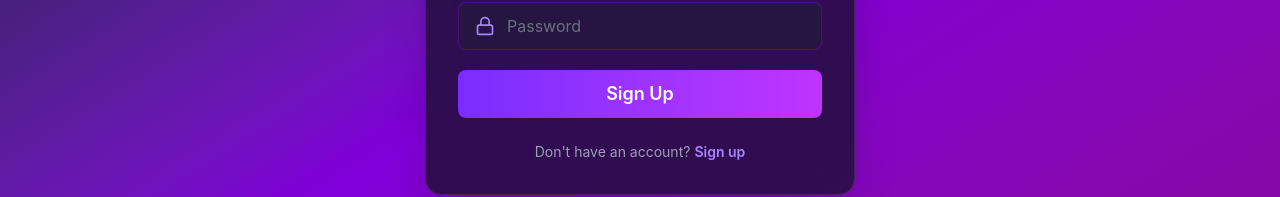
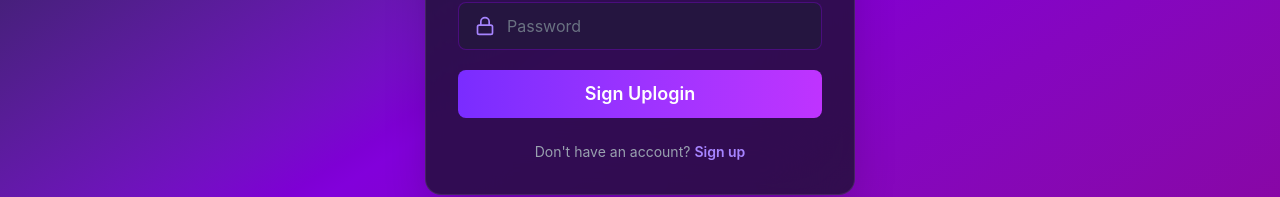
Before and after one commit to stKomendant/MindEnglish, a React (Vite) app in the folder web/: page /auth/login in a window 1280 px wide. Shown: the part 400-597 px from the top of the page. Built offline with nearby package versions, Linux system fonts and the light colour scheme; no server answers.

Commit message:
fix: loading from login and signUp

```diff
--- a/web/src/pages/Auth/Login/LoginPage.tsx
+++ b/web/src/pages/Auth/Login/LoginPage.tsx
@@ -61,6 +61,7 @@ const handleLogin = async(e: React.FormEvent) => {
 
         <button type="submit" className="mt-1 h-12 rounded-lg bg-linear-to-r from-[#7a2cff] to-[#bf33ff] text-lg font-semibold text-white transition hover:opacity-90 active:scale-[0.98]">
           {isLoading ? "Signing up..." : "Sign Up"}
+          {isLoading ? "login up..." : "login"}
         </button>
       </form>
 
--- a/web/src/pages/Auth/Signup/SignUpPage.tsx
+++ b/web/src/pages/Auth/Signup/SignUpPage.tsx
@@ -93,7 +93,7 @@ export const SignUpPage = () => {
           type="submit"
           className="mt-1 h-12 rounded-lg bg-linear-to-r from-[#7a2cff] to-[#bf33ff] text-lg font-semibold text-white transition hover:opacity-90 active:scale-[0.98]"
         >
-          {isLoading ? "login up..." : "login"}
+          {isLoading ? "Signing up..." : "Sign Up"}
         </button>
       </form>
 
```
